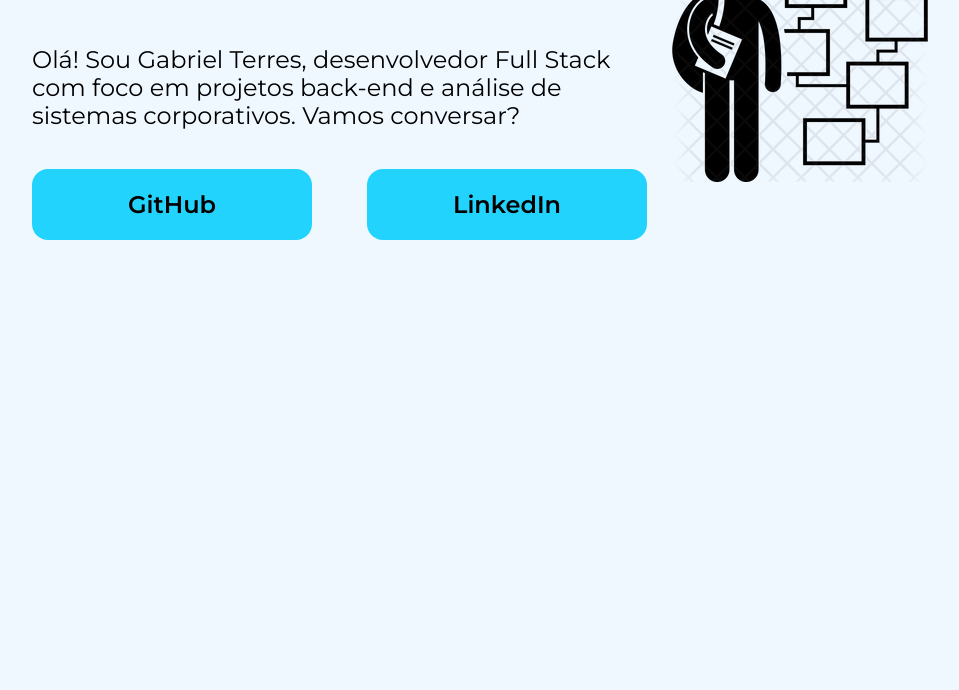
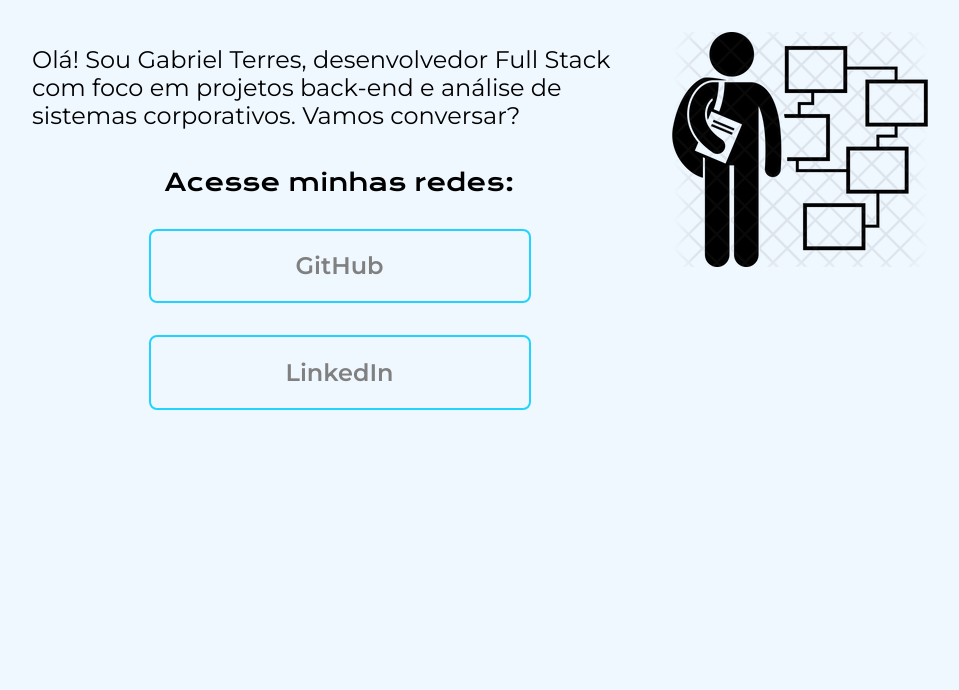
Before and after one commit to GabrielTB1/HTML-CSS-estrutura-de-arquivos-e-tags, a plain HTML site: page index.html in a window 1280 px wide. Shown: the part 238-928 px from the top of the page, without its empty margins (160-1119 px from the left). Drawn offline with nearby package versions, Linux system fonts and the light colour scheme.

Commit message:
Estilizando links

```diff
--- a/index.html
+++ b/index.html
@@ -15,6 +15,7 @@
             <h1 class="apresentacao__conteudo__titulo">Conheça meu <strong class="titulo-destaque">portfolio de projetos</strong> do GitHub</h1>
             <p class ="apresentacao__conteudo_texto">Olá! Sou Gabriel Terres, desenvolvedor Full Stack com foco em projetos back-end e análise de sistemas corporativos. Vamos conversar?</p>
             <div class="apresentacao__links">
+                <h2 class ="apresentacao__links__subtitulo">Acesse minhas redes:</h2>
                 <a class="apresentacao__links__link" href="https://github.com/GabrielTB1">GitHub</a>
                 <a class="apresentacao__links__link" href="https://br.linkedin.com/in/gabriel-terres-bednascki">LinkedIn</a>
             </div>
--- a/style.css
+++ b/style.css
@@ -13,7 +13,7 @@ body{
 }
 
 .titulo-destaque{
-    color: #0000ff;
+    color: #000000;
 }
 
 .apresentacao{
@@ -42,17 +42,26 @@ body{
 
 .apresentacao__links{
     display: flex;
+    flex-direction: column;
+    align-items: center;
     justify-content: space-between;
+    gap: 32px;
+}
+
+.apresentacao__links__subtitulo{
+    font-family: 'Krona One', sans-serif;
+    font-weight: 400;
+    font-size: 24px;
 }
 
 .apresentacao__links__link {
-    background-color: #22d4fd;
-    width: 280px;
+    width: 378px;
     text-align: center;
-    border-radius: 16px;
+    border: 2px solid #22d4fd;
+    border-radius: 8px;
     font-size: 24px;
     padding: 21.5px 0;
-    color: #000000;
+    color: #808080;
     font-weight: 600;
     font-family: 'Montserrat', sans-serif;
     text-decoration: none;
```
